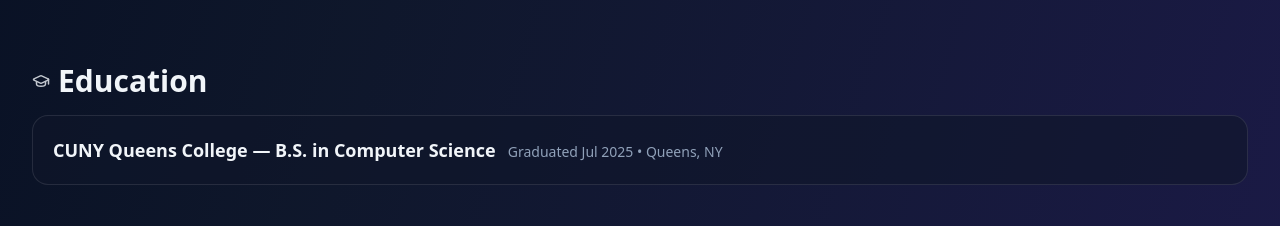
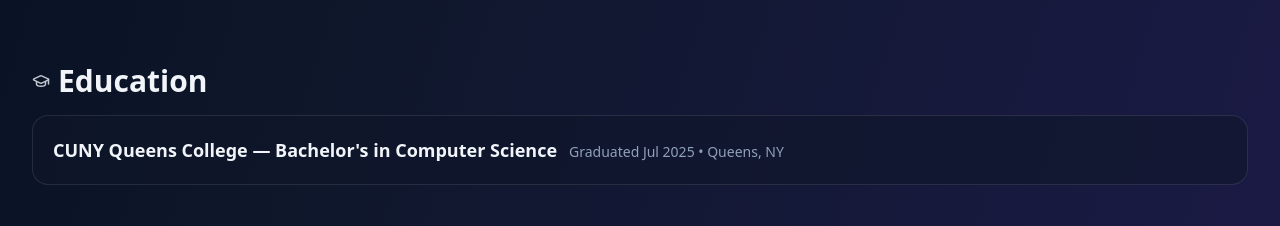
Before and after one commit to luckyguam/GyamjoSherpa-Personal-Website, a Next.js app in the folder my-portfolio/: page / in a window 1280 px wide. Shown: the part 3040-3266 px from the top of the page. Built offline with nearby package versions, Linux system fonts and the light colour scheme.

Commit message:
Update page.tsx

```diff
--- a/my-portfolio/src/app/page.tsx
+++ b/my-portfolio/src/app/page.tsx
@@ -400,7 +400,7 @@
       </div>
       <div className="rounded-2xl border border-white/10 bg-slate-900/60 p-5">
         <div className="flex flex-wrap items-baseline gap-3">
-          <div className="text-base sm:text-lg font-semibold">CUNY Queens College — B.S. in Computer Science</div>
+          <div className="text-base sm:text-lg font-semibold">CUNY Queens College — Bachelor's in Computer Science</div>
           <div className="text-xs sm:text-sm text-slate-400">Graduated Jul 2025 • Queens, NY</div>
         </div>
       </div>
```
